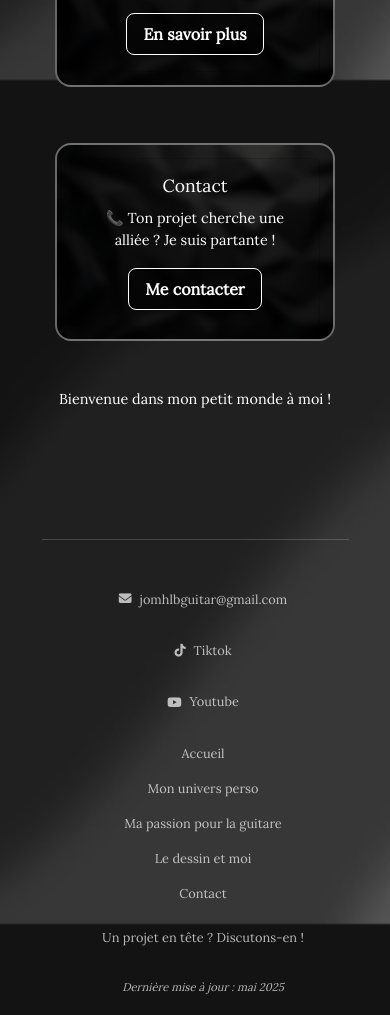
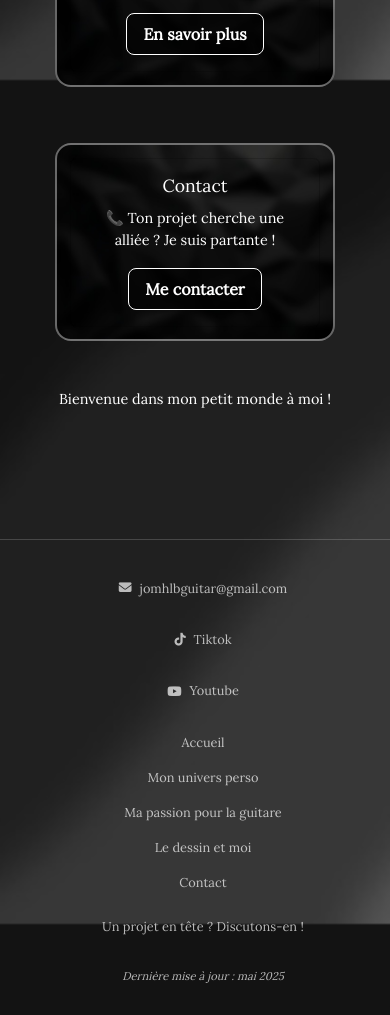
Before and after one commit to jomhlb/guitare-graphit-git-by-jo, a plain HTML site: page Univers perso/universperso.html in a window 390 px wide. Shown: the part 764-1779 px from the top of the page. Drawn offline with nearby package versions, Linux system fonts and the light colour scheme.

Commit message:
Update universperso.css

```diff
--- a/Univers perso/universperso.css
+++ b/Univers perso/universperso.css
@@ -11,7 +11,7 @@ body {
   display: flex;
   flex-direction: column;
   min-height: 100vh;
-  width: 90%;
+  width: 100%;
   height: 100%;
   overflow-x: hidden;
   animation: slideIn 1s ease-out forwards;
@@ -195,10 +195,12 @@ footer {
 }
 
 .ligne {
-  height: 1px;
-  background: white;
-  width: 100%;
-  margin-bottom: 50px;
+    position: absolute;
+    left: 0;
+    width: 100vw;
+    height: 1px;
+    background: white;
+    margin-bottom: 50px;
 }
 
 .footer-contenu {
@@ -209,6 +211,10 @@ footer {
   padding: 0 2rem;
   margin-left: 0.5rem;
   flex-wrap: wrap;
+}
+
+.coordonnees{
+    margin-top: 3.5rem;
 }
 
 .coordonnees, .menu-bas, .footer-infos {
@@ -272,13 +278,7 @@ footer {
     padding: 0.25rem;
     font-size: 0.9rem;
   }
-
-  .ligne{
-    width: 94%;
-    margin-left: 10px;
   }
-}
-
 /* TABLETTES */
 @media (min-width: 768px) and (max-width: 1024px) {
   h1 {
@@ -351,6 +351,10 @@ footer {
     text-align: center;
   }
 
+  .menu-bas, .footer-infos {
+    margin-top: 3.5rem;
+  }
+
   .maj{
     width: 18rem;
   }
@@ -386,6 +390,10 @@ footer {
 
   .footer-contenu{
     font-size: 1rem;
+  }
+
+  .menu-bas, .footer-infos {
+    margin-top: 3.5rem;
   }
 
   .menu-bas{
```
